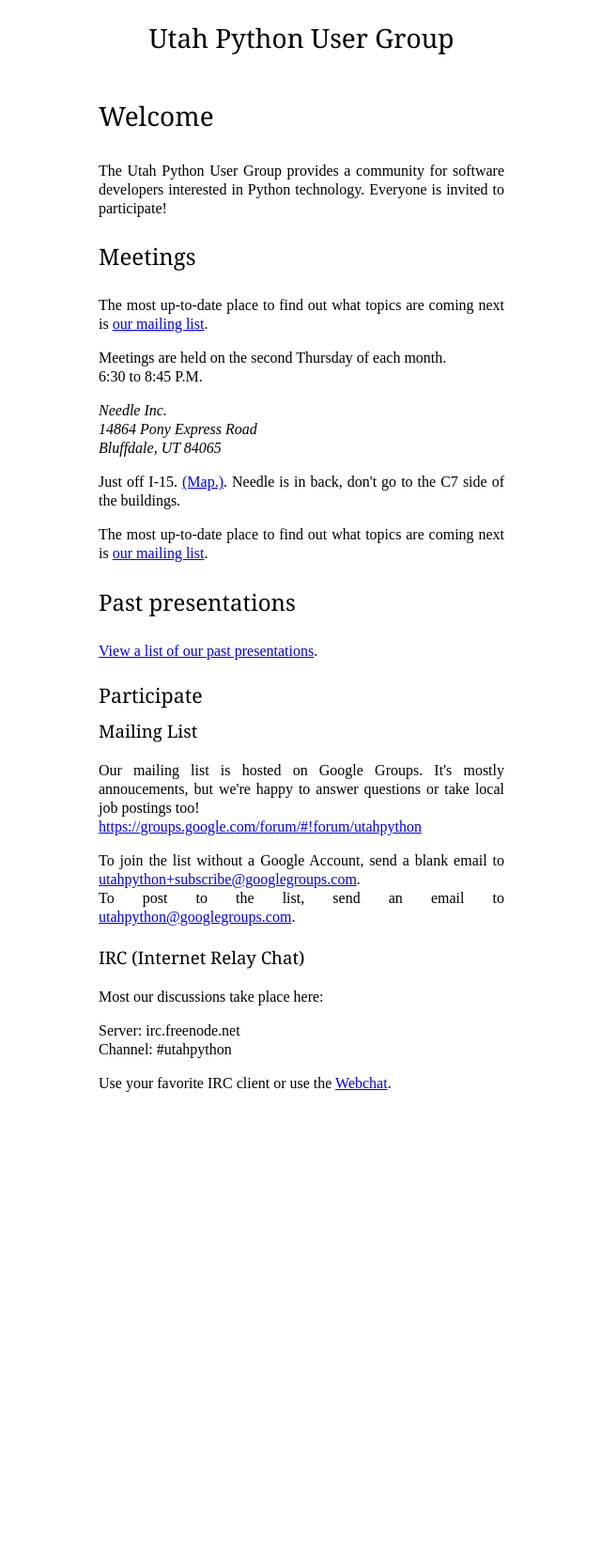
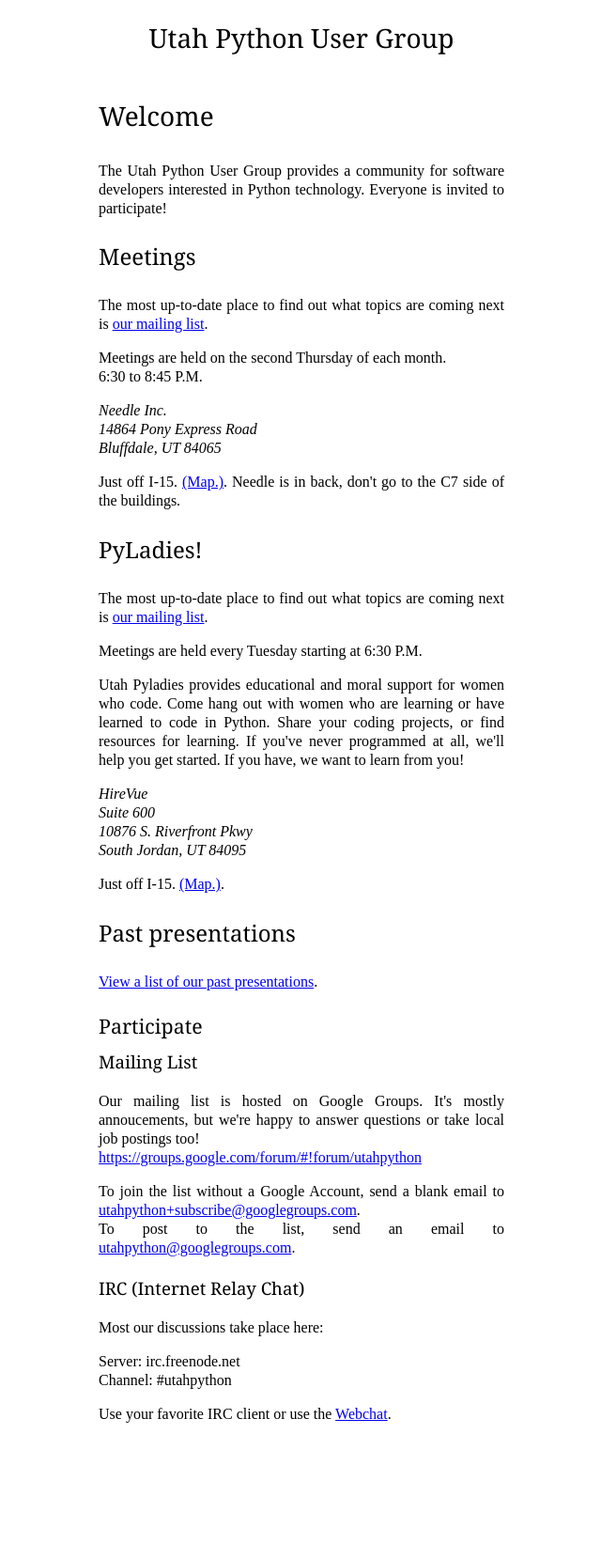
Before and after one commit to utahpython/utahpython.github.com, a Jekyll site: the page built from index.html, in a window 1280 px wide. Shown: the whole page at 94% size, without its empty margins (283-923 px from the left). Built offline with Jekyll 4.4.1, drawn with Linux system fonts in a browser that asks for light colours; some web fonts are replaced; before the commit the page ends 1307 px from its top, so only the background shows below that.

Commit message:
Add PyLadies meeting information

```diff
--- a/index.html
+++ b/index.html
@@ -2,6 +2,7 @@
 layout: default
 title: "Utah Python User Group"
 url-needle-map: http://maps.google.com/maps?q=14864+Pony+Express+Dr.+Bluffdale,+UT+84065
+url-hirevue-map: http://maps.google.com/maps?q=10876+S+River+Front+Pkwy+South+Jordan%2C+UT+84095
 url-archives: /presentations
 url-group: https://groups.google.com/forum/#!forum/utahpython
 url-subscribe: utahpython+subscribe@googlegroups.com
@@ -30,8 +31,27 @@
     <p>Just off I-15. <a href="{{ page.url-needle-map }}">(Map.)</a>.
     Needle is in back, don't go to the C7 side of the buildings.</p>
 
+    <h2>PyLadies!</h2>
+
     <p>The most up-to-date place to find out what topics are coming next is
     <a href="{{ page.url-group }}">our mailing list</a>.</p>
+
+    <p>Meetings are held every Tuesday starting at 6:30 P.M.</p>
+
+    <p>Utah Pyladies provides educational and moral support for women who code.
+    Come hang out with women who are learning or have learned to code in
+    Python. Share your coding projects, or find resources for learning. If
+    you've never programmed at all, we'll help you get started. If you have, we
+    want to learn from you!</p>
+
+    <address>
+        HireVue<br>
+        Suite 600<br>
+        10876 S. Riverfront Pkwy<br>
+        South Jordan, UT 84095
+    </address>
+
+    <p>Just off I-15. <a href="{{ page.url-hirevue-map }}">(Map.)</a>.</p>
 </div>
 <div class="archives">
     <h2>Past presentations</h2>
```
